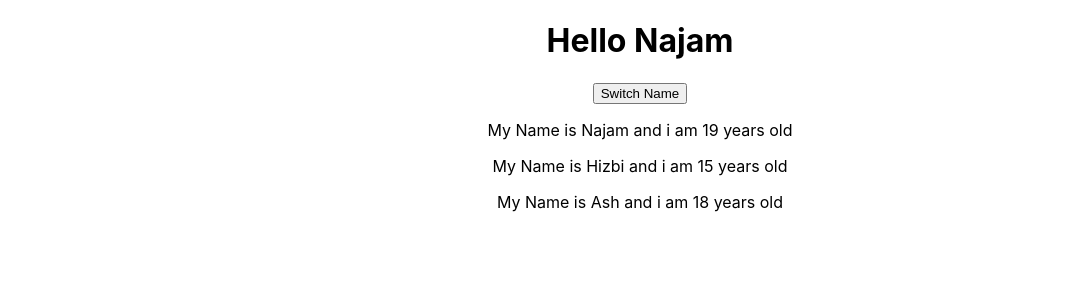
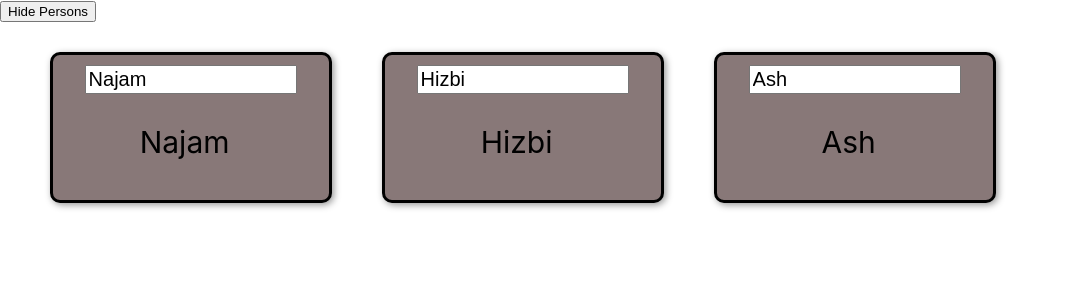
Before and after one commit to angrynajam/react-course, a React (Create React App) app: page / in a window 1280 px wide. Shown: the top 300 px of the page, without its empty margins (0-1065 px from the left). Built offline with nearby package versions, Linux system fonts and the light colour scheme.

Commit message:
working with state loops and map

```diff
--- a/src/App.js
+++ b/src/App.js
@@ -1,46 +1,57 @@
-import React, { useState } from 'react';
-import './App.css';
+import React, { Component } from 'react';
+
 import Person from './Person/Person';
 
-const App = () => {
-  const [personsState, setPersonsState] = useState({
-    persons: [
-      { name: 'Najam', age: 19 },
-      { name: 'Hizbi', age: 15 },
-      { name: 'Ash', age: 18 },
+class App extends Component {
+  state = {
+    Persons: [
+      { name: 'Najam', id: 1 },
+      { name: 'Hizbi', id: 2 },
+      { name: 'Ash', id: 3 },
     ],
-  });
+    showPersons: true,
+  };
 
-  const [otherState, setOtherState] = useState('some other state');
-
-  const switchNameHandler = () => {
-    setPersonsState({
-      persons: [
-        { name: 'AngryNajam', age: 19 },
-        { name: 'Hizbi', age: 15 },
-        { name: 'Ash', age: 19 },
-      ],
+  togglePersonsHandler = () => {
+    const show = this.state.showPersons;
+    this.setState({
+      showPersons: !show,
     });
   };
 
-  return (
-    <div className="App">
-      <h1>Hello Najam</h1>
-      <button onClick={switchNameHandler}>Switch Name</button>
-      <Person
-        name={personsState.persons[0].name}
-        age={personsState.persons[0].age}
-      />
-      <Person
-        name={personsState.persons[1].name}
-        age={personsState.persons[1].age}
-      />
-      <Person
-        name={personsState.persons[2].name}
-        age={personsState.persons[2].age}
-      />
-    </div>
-  );
-};
+  deletePersonHandler = (index) => {
+    const persons = [...this.state.Persons];
+    persons.splice(index, 1);
+    this.setState({
+      Persons: persons,
+    });
+  };
+
+  render() {
+    let Persons = [];
+    if (this.state.showPersons) {
+      {
+        Persons = this.state.Persons.map((person, index) => {
+          return (
+            <Person
+              name={person.name}
+              key={person.id}
+              clicked={() => this.deletePersonHandler(index)}
+            />
+          );
+        });
+      }
+    }
+
+    return (
+      <div>
+        <button onClick={this.togglePersonsHandler}>
+          {this.state.showPersons ? 'Hide Persons' : 'Show Persons'}
+        </button>
+        <div>{Persons}</div>
+      </div>
+    );
+  }
+}
 
 export default App;
--- /dev/null
+++ b/src/Person/Person.css
@@ -0,0 +1,21 @@
+.card {
+  width: 20%;
+  margin-left: 50px;
+  margin-top: 30px;
+  float: left;
+  border: 3px solid black;
+  border-radius: 10px;
+  box-shadow: 2px 2px 7px rgb(150, 150, 150);
+  padding: 10px;
+  text-align: center;
+  background-color: rgb(136, 120, 120);
+}
+
+.card input {
+  font-size: 20px;
+  width: 80%;
+}
+.card p {
+  font-size: 30px;
+  width: 95%;
+}
--- a/src/Person/Person.js
+++ b/src/Person/Person.js
@@ -1,14 +1,13 @@
 import React from 'react';
+import './Person.css';
 
-const person = (props) => {
+const Person = (props) => {
   return (
-    <div>
-      <p>
-        My Name is {props.name} and i am {props.age} years old
-      </p>
-      <p>{props.children}</p>
+    <div className="card" onClick={props.clicked}>
+      <input type="text" value={props.name}></input>
+      <p>{props.name}</p>
     </div>
   );
 };
 
-export default person;
+export default Person;
```
